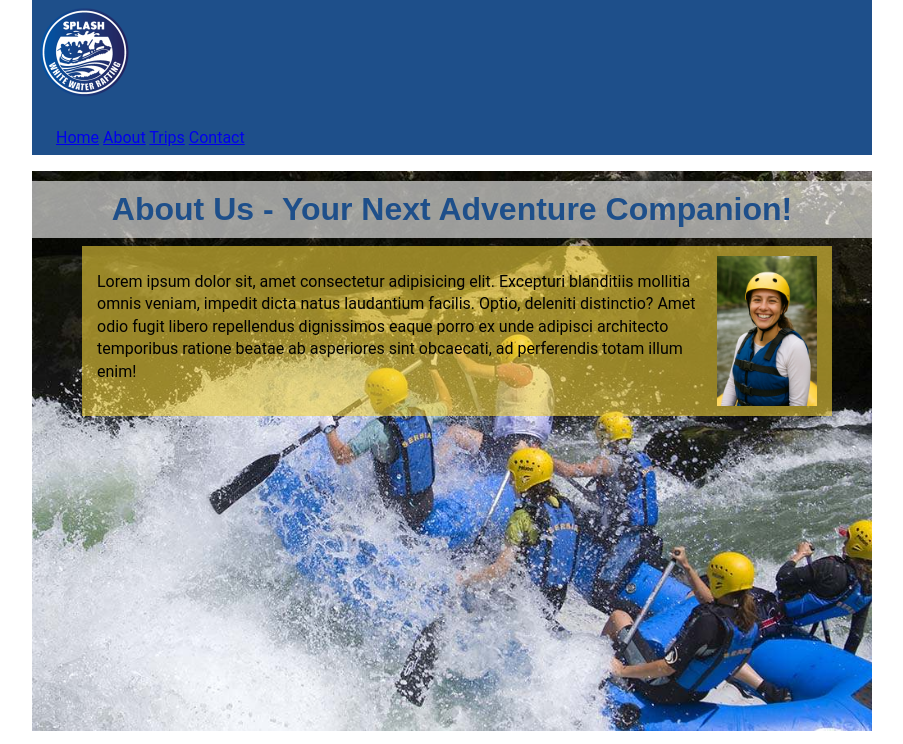
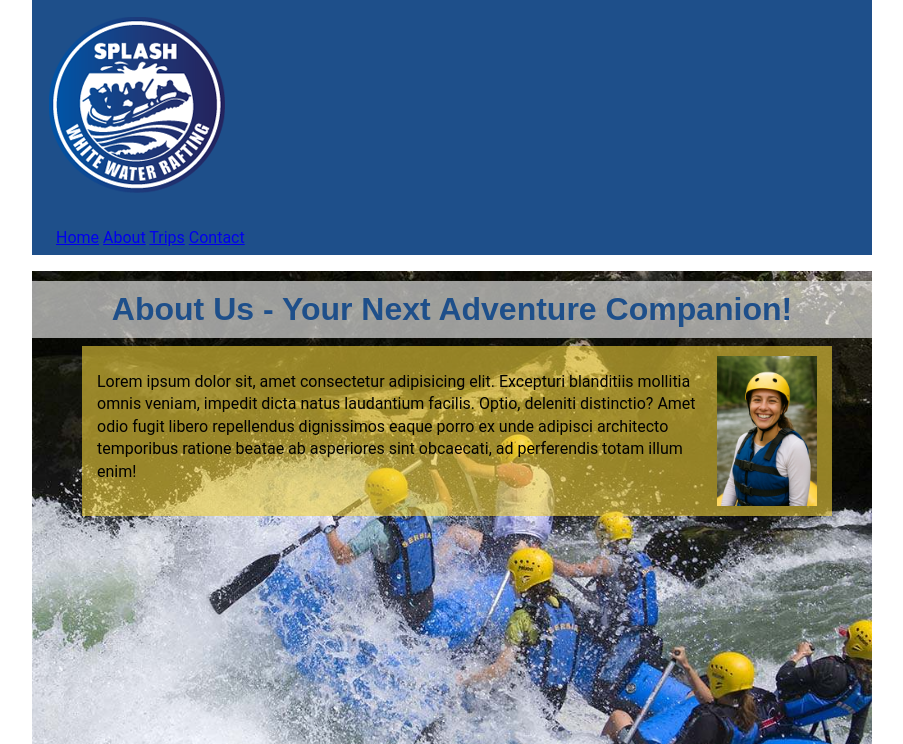
Before and after one commit to ismaelmarin2010/wdd130, a plain HTML site: page wwr/about.html in a window 1280 px wide. Shown: the top 744 px of the page, without its empty margins (188-1091 px from the left). Drawn offline with Linux system fonts and the light colour scheme.

Commit message:
Created the WWR About Us page, Week 03 ... :/

```diff
--- a/wwr/about.html
+++ b/wwr/about.html
@@ -14,7 +14,7 @@
 <body>
 
     <header>
-        <img src="images/logo.png" alt="Logo" width="100px">
+        <img src="images/logo.png" alt="Logo">
         <nav>
             <a href="index.html">Home</a>
             <a href="#">About</a>
```
